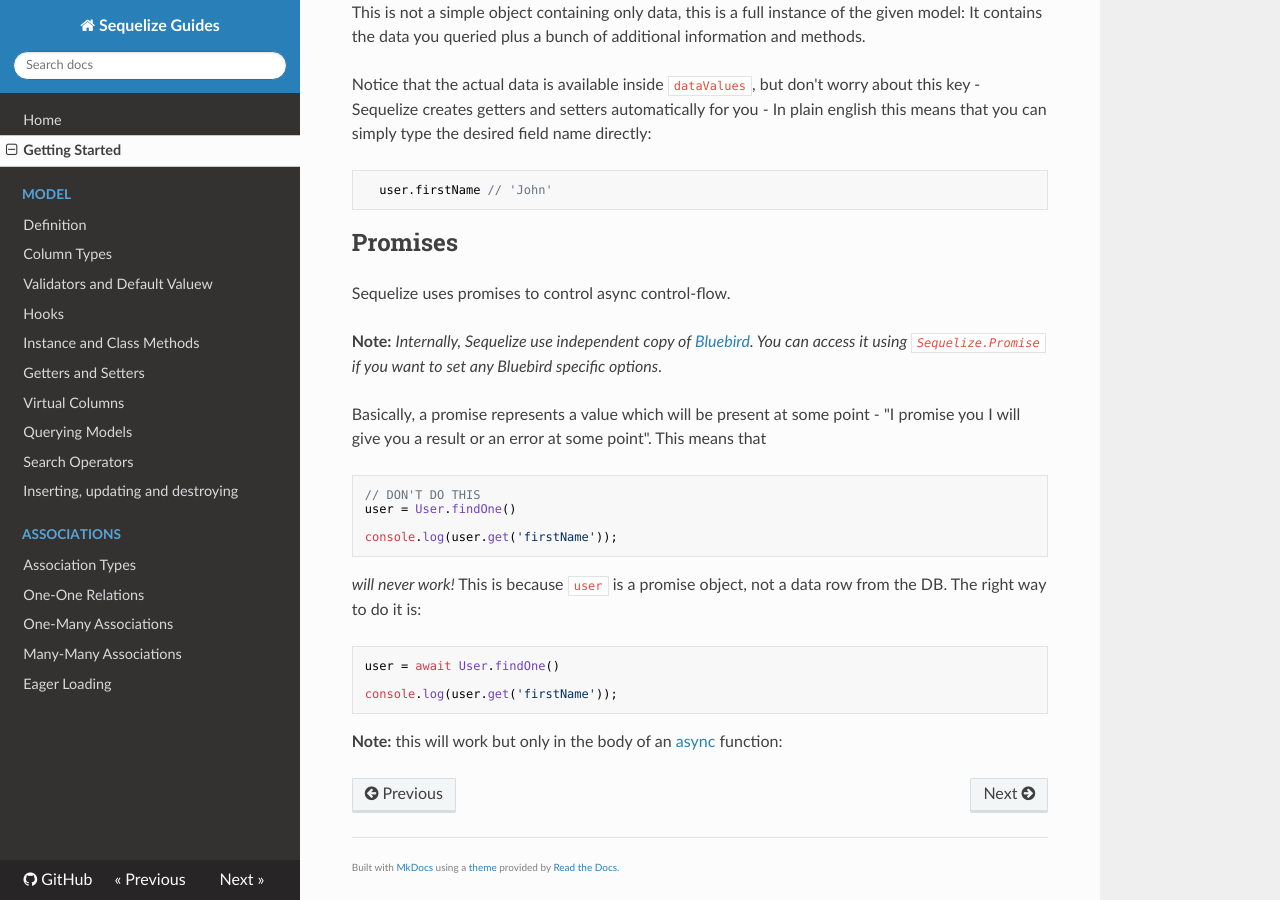
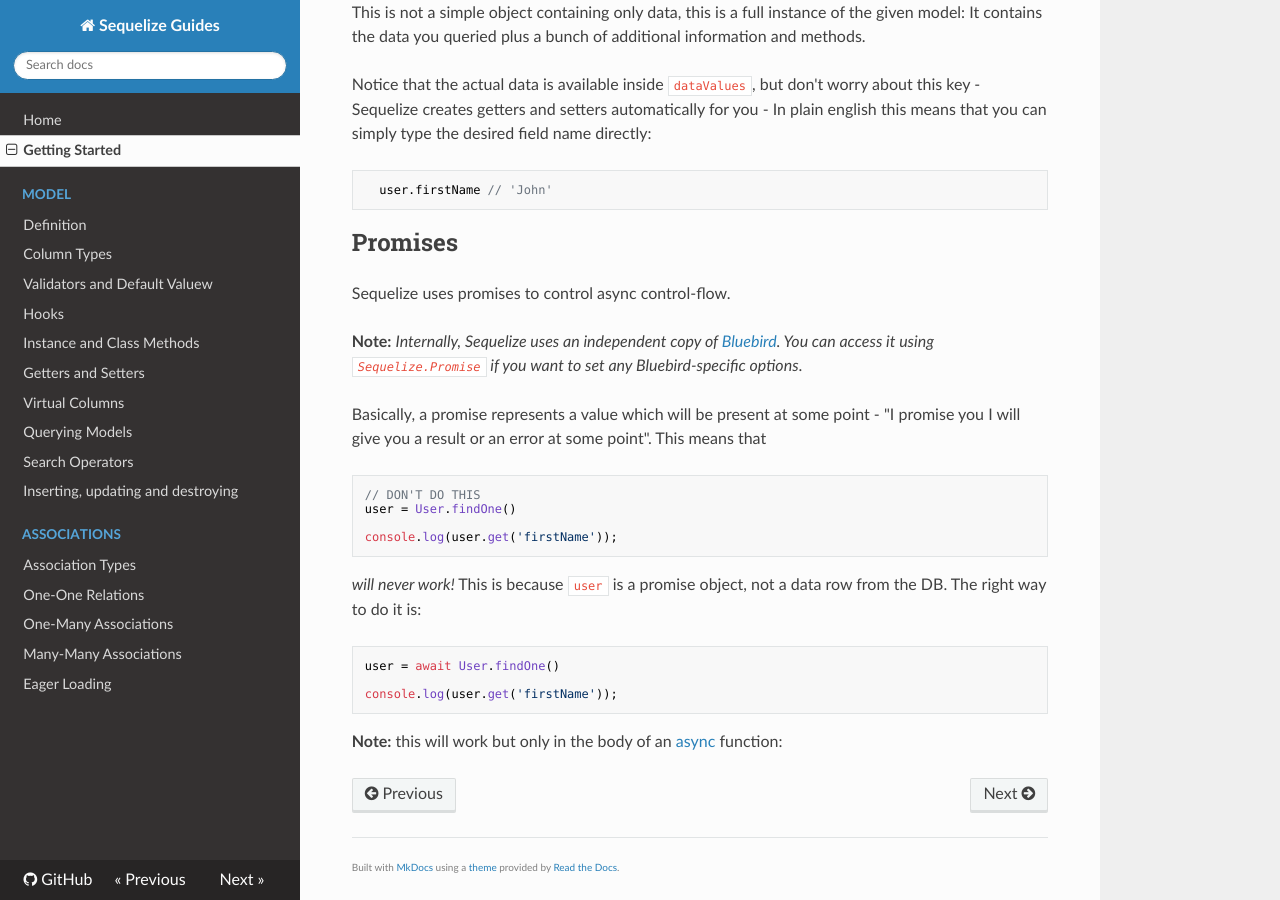
Before and after one commit to FullstackAcademy/SequelizeGuides, an MkDocs documentation site: the page built from docs/getting-started.md, in a window 1280 px wide and 900 px high, scrolled down 1511 px. Built offline with MkDocs 1.6.1, drawn with Linux system fonts in a browser that asks for light colours; nearby versions of some CDN libraries; old or Windows-style settings are respelled for this version of MkDocs.

Commit message:
FIX: small grammar fixes

```diff
--- a/docs/getting-started.md
+++ b/docs/getting-started.md
@@ -94,8 +94,8 @@ Notice that the actual data is available inside `dataValues`, but don't worry ab
 
 Sequelize uses promises to control async control-flow.
 
-**Note:** _Internally, Sequelize use independent copy of [Bluebird](http://bluebirdjs.com). You can access it using
- `Sequelize.Promise` if you want to set any Bluebird specific options_.
+**Note:** _Internally, Sequelize uses an independent copy of [Bluebird](http://bluebirdjs.com). You can access it using
+ `Sequelize.Promise` if you want to set any Bluebird-specific options_.
 
 
 Basically, a promise represents a value which will be present at some point - "I promise you I will give you a result or an error at some point". This means that
```
